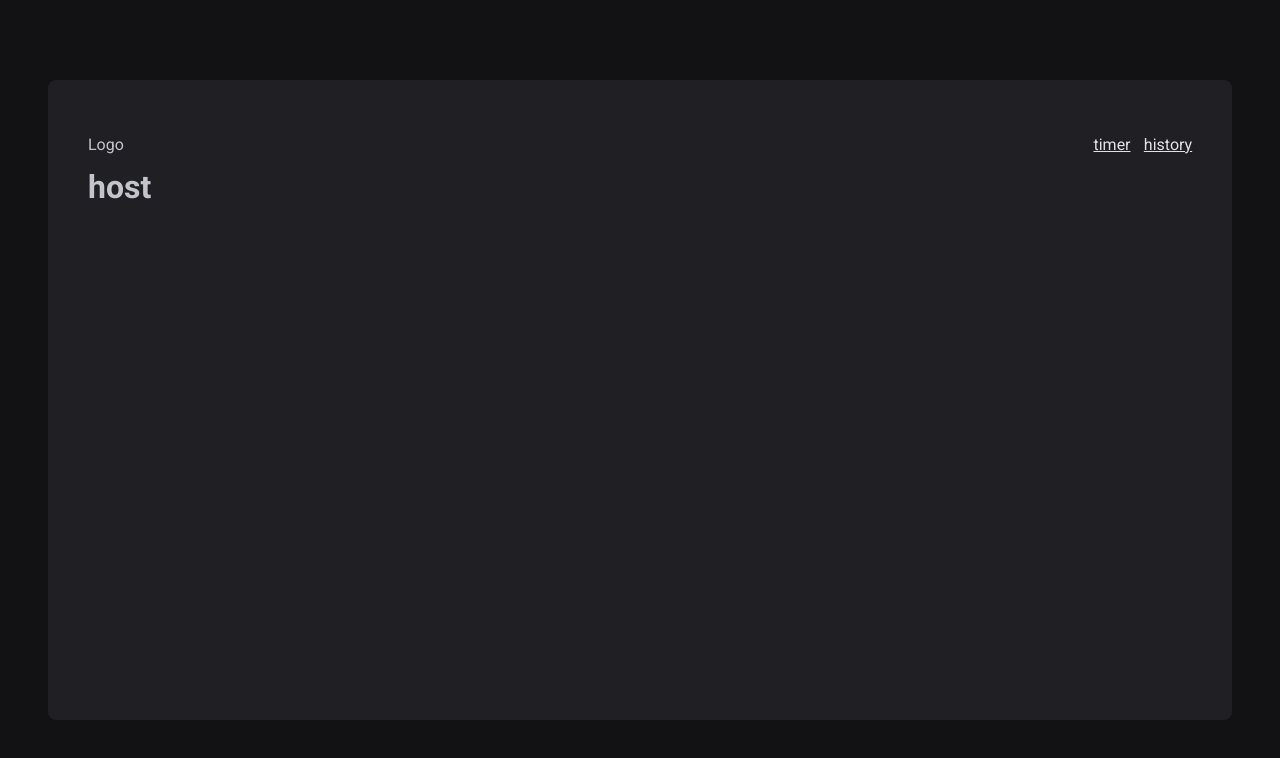
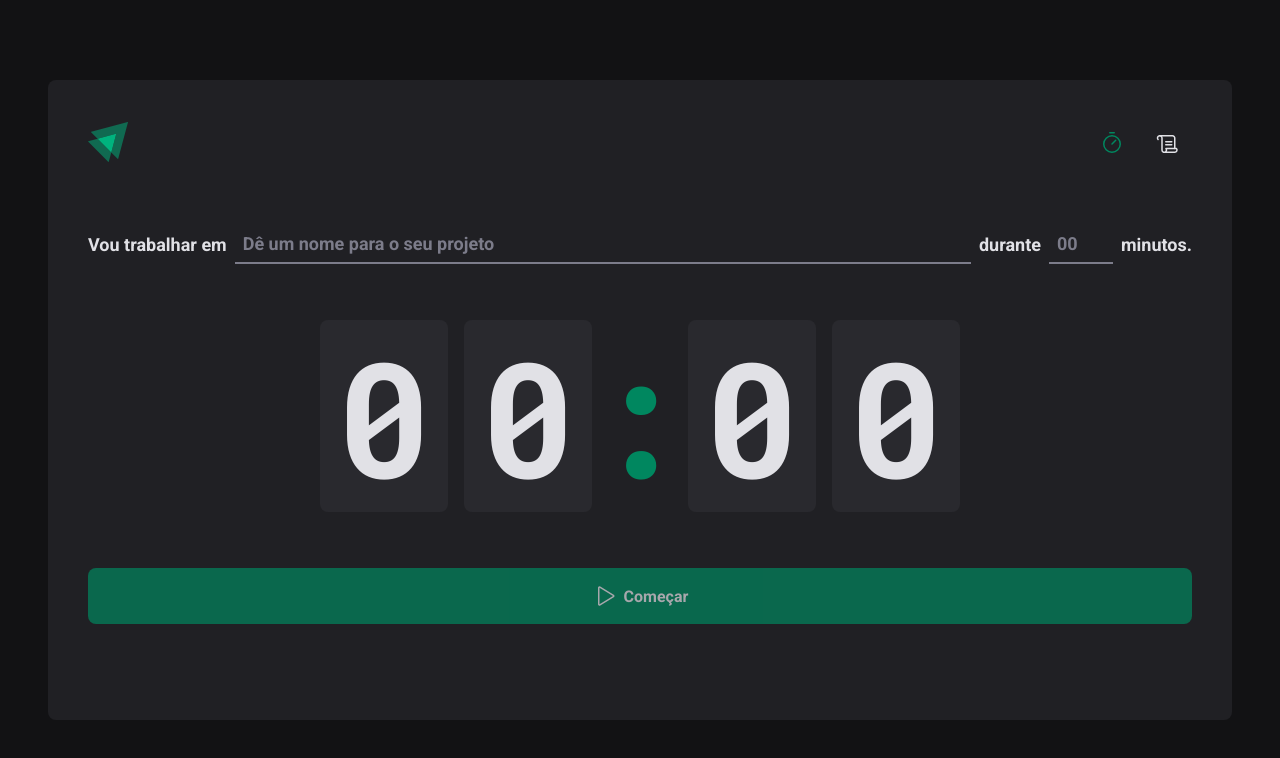
Before and after one commit to igorWebMASTER/ignite-timer, a React (Vite) app: page / in a window 1280 px wide. Shown: the top 758 px of the page. Built offline with nearby package versions, Linux system fonts and the light colour scheme.

Commit message:
refactor: add some changes

```diff
--- a/package.json
+++ b/package.json
@@ -9,6 +9,7 @@
     "lint": "eslint src --ext .ts,.tsx"
   },
   "dependencies": {
+    "phosphor-react": "^1.4.1",
     "react": "^18.0.0",
     "react-dom": "^18.0.0",
     "react-router-dom": "^6.3.0",
--- a/src/Router.tsx
+++ b/src/Router.tsx
@@ -1,7 +1,7 @@
 import { Routes, Route } from 'react-router-dom'
 import { DefaultLayout } from './layouts/DefaultLayout/DefaultLayout'
 import { History } from './pages/history'
-import { Home } from './pages/home'
+import { Home } from './pages/Home'
 
 export function Router() {
     return (
--- a/src/components/Header/Header.tsx
+++ b/src/components/Header/Header.tsx
@@ -1,17 +1,21 @@
 import React from 'react'
 import { HeaderContainer } from './styles'
+
+import logoTimer from '../../assets/logo-ignite.svg'
+import { Scroll, Timer } from 'phosphor-react'
+import { NavLink } from 'react-router-dom'
 
 export function Header() {
     return (
         <HeaderContainer>
-            <span>Logo</span>
+            <span><img src={logoTimer} alt="" /></span>
             <nav>
-                <a href="#">
-                    timer
-                </a>
-                <a href="#">
-                    history
-                </a>
+                <NavLink to="/" title="Timer">
+                    <Timer size={24} />
+                </NavLink>
+                <NavLink to="/history" title="Histórico">
+                    <Scroll size={24} />
+                </NavLink>
             </nav>
         </HeaderContainer>
     )
--- a/src/components/Header/styles.ts
+++ b/src/components/Header/styles.ts
@@ -17,9 +17,11 @@
       color: ${(props) => props.theme['gray-100']};
       border-top: 3px solid transparent;
       border-bottom: 3px solid transparent;
+
       &:hover {
         border-bottom: 3px solid ${(props) => props.theme['green-500']};
       }
+
       &.active {
         color: ${(props) => props.theme['green-500']};
       }
--- /dev/null
+++ b/src/pages/History/styles.ts
@@ -0,0 +1,77 @@
+import styled from 'styled-components'
+
+export const HistoryContainer = styled.main`
+  flex: 1;
+  padding: 3.5rem;
+  display: flex;
+  flex-direction: column;
+  h1 {
+    font-size: 1.5rem;
+    color: ${(props) => props.theme['gray-100']};
+  }
+`
+
+export const HistoryList = styled.div`
+  flex: 1;
+  overflow: auto;
+  margin-top: 2rem;
+  table {
+    width: 100%;
+    border-collapse: collapse;
+    min-width: 600px;
+    overflow-x: auto ;
+    th {
+      background-color: ${(props) => props.theme['gray-600']};
+      padding: 1rem;
+      text-align: left;
+      color: ${(props) => props.theme['gray-100']};
+      font-size: 0.875rem;
+      line-height: 1.6;
+      &:first-child {
+        border-top-left-radius: 8px;
+        padding-left: 1.5rem;
+      }
+      &:last-child {
+        border-top-right-radius: 8px;
+        padding-right: 1.5rem;
+      }
+    }
+    td {
+      background-color: ${(props) => props.theme['gray-700']};
+      border-top: 4px solid ${(props) => props.theme['gray-800']};
+      padding: 1rem;
+      font-size: 0.875rem;
+      line-height: 1.6;
+      &:first-child {
+        width: 50%;
+        padding-left: 1.5rem;
+      }
+      &:last-child {
+        padding-right: 1.5rem;
+      }
+    }
+  }
+`
+
+const STATUS_COLORS = {
+    yellow: 'yellow-500',
+    green: 'green-500',
+    red: 'red-500',
+} as const
+
+interface StatusProps {
+    statusColor: keyof typeof STATUS_COLORS
+}
+
+export const Status = styled.span<StatusProps>`
+    display: flex;
+    align-items: center;
+    gap: 0.5rem;
+    &::before {
+      content: '';
+      width: 0.5rem;
+      height: 0.5rem;
+      border-radius: 9999px;
+      background: ${(props) => props.theme[STATUS_COLORS[props.statusColor]]};
+    }
+  `
--- /dev/null
+++ b/src/pages/Home/index.tsx
@@ -0,0 +1,55 @@
+import { Play } from 'phosphor-react'
+
+import {
+    CountdownContainer,
+    FormContainer,
+    HomeContainer,
+    MinutesAmountInput,
+    Separator,
+    StartCountdownButton,
+    TaskInput,
+} from './styles'
+
+export function Home() {
+    return (
+        <HomeContainer>
+            <form>
+                <FormContainer>
+                    <label htmlFor="task">Vou trabalhar em</label>
+                    <TaskInput id="task" list="task-suggestions" placeholder="Dê um nome para o seu projeto" />
+                    <datalist id="task-suggestions">
+                        <option value="Desenvolvimento de aplicações web" />
+                        <option value="Desenvolvimento de aplicações mobile" />
+                        <option value="Desenvolvimento de aplicações desktop" />
+                        <option value="Banana" />
+                        <option value="CAHASDF" />
+                    </datalist>
+                    <label htmlFor="minutesAmount">durante</label>
+                    <MinutesAmountInput
+                        type="number"
+                        id="minutesAmount"
+                        placeholder="00"
+                        step={5}
+                        min={5}
+                        max={60}
+                    />
+
+                    <span>minutos.</span>
+                </FormContainer>
+
+                <CountdownContainer>
+                    <span>0</span>
+                    <span>0</span>
+                    <Separator>:</Separator>
+                    <span>0</span>
+                    <span>0</span>
+                </CountdownContainer>
+
+                <StartCountdownButton disabled type="submit">
+                    <Play size={24} />
+                    Começar
+                </StartCountdownButton>
+            </form>
+        </HomeContainer>
+    )
+}
--- /dev/null
+++ b/src/pages/Home/styles.ts
@@ -0,0 +1,102 @@
+import styled from 'styled-components'
+
+export const HomeContainer = styled.main`
+  flex: 1;
+  display: flex;
+  flex-direction: column;
+  place-content:center;
+  form {
+    display: flex;
+    flex-direction: column;
+    align-items: center;
+    gap: 3.5rem;
+  }
+`
+
+export const FormContainer = styled.div`
+  width: 100%;
+  display: flex;
+  align-items: center;
+  justify-content: center;
+  gap: 0.5rem;
+  color: ${(props) => props.theme['gray-100']};
+  font-size: 1.125rem;
+  font-weight: bold;
+  flex-wrap: wrap;
+`
+
+export const CountdownContainer = styled.div`
+  font-family: 'Roboto Mono', monospace;
+  font-size: 10rem;
+  line-height: 8rem;
+  color: ${(props) => props.theme['gray-100']};
+  display: flex;
+  gap: 1rem;
+  span {
+    background: ${(props) => props.theme['gray-700']};
+    padding: 2rem 1rem;
+    border-radius: 8px;
+  }
+`
+export const Separator = styled.div`
+  padding: 2rem 0;
+  color: ${(props) => props.theme['green-500']};
+  width: 4rem;
+  overflow: hidden;
+  display: flex;
+  justify-content: center;
+`
+
+const BaseInput = styled.input`
+  background: transparent;
+  height: 2.5rem;
+  border: 0;
+  border-bottom: 2px solid ${(props) => props.theme['gray-500']};
+  font-weight: bold;
+  font-size: 1.125rem;
+  padding: 0 0.5rem;
+  color: ${(props) => props.theme['gray-100']};
+  &:focus {
+    box-shadow: none;
+    border-color: ${(props) => props.theme['green-500']};
+  }
+  &::placeholder {
+    color: ${(props) => props.theme['gray-500']};
+  }
+`
+
+export const TaskInput = styled(BaseInput)`
+  flex: 1;
+
+  &::-webkit-calendar-picker-indicator {
+    display: none !important;
+  }
+`
+
+export const MinutesAmountInput = styled(BaseInput)`
+  width: 4rem;
+`
+
+export const StartCountdownButton = styled.button`
+  width: 100%;
+  border: 0;
+  padding: 1rem;
+  border-radius: 8px;
+  display: flex;
+  align-items: center;
+  justify-content: center;
+  gap: 0.5rem;
+  font-weight: bold;
+  cursor: pointer;
+  background: ${(props) => props.theme['green-500']};
+  color: ${(props) => props.theme['gray-100']};
+
+  &:disabled {
+    opacity: 0.7;
+    cursor: not-allowed;
+  }
+
+  &:not(:disabled):hover {
+    background: ${(props) => props.theme['green-700']};
+  }
+`
--- a/src/pages/history.tsx
+++ /dev/null
@@ -1,3 +0,0 @@
-export function History() {
-    return <h1>History</h1>
-}
--- a/src/pages/home.tsx
+++ /dev/null
@@ -1,8 +0,0 @@
-
-export function Home() {
-    return (
-        <div>
-            <h1>host</h1>
-        </div>
-    )
-}
--- a/src/styles/global.ts
+++ b/src/styles/global.ts
@@ -14,6 +14,7 @@
     body {
         background: ${(props) => props.theme['gray-900']};
         color: ${(props) => props.theme['gray-300']};
+        -webkit-font-smoothing: antialiased;
     }
 
     body, input, textarea, button {
```
Also changed, not shown: src/pages/History/index.tsx (added, +87 -0 lines), src/assets/logo-ignite.svg (added), 1 other file (tests, documents, lock files or other folders).
